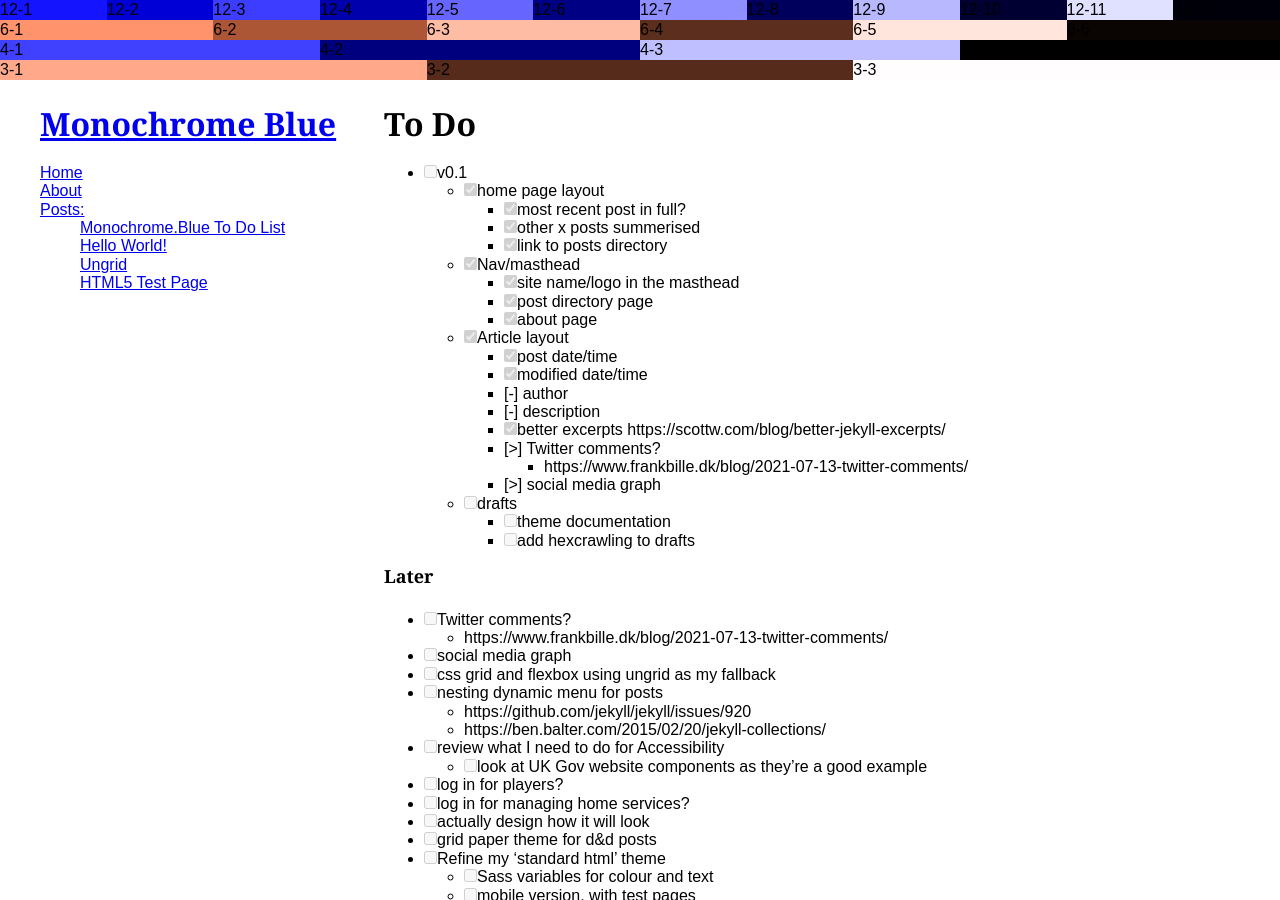
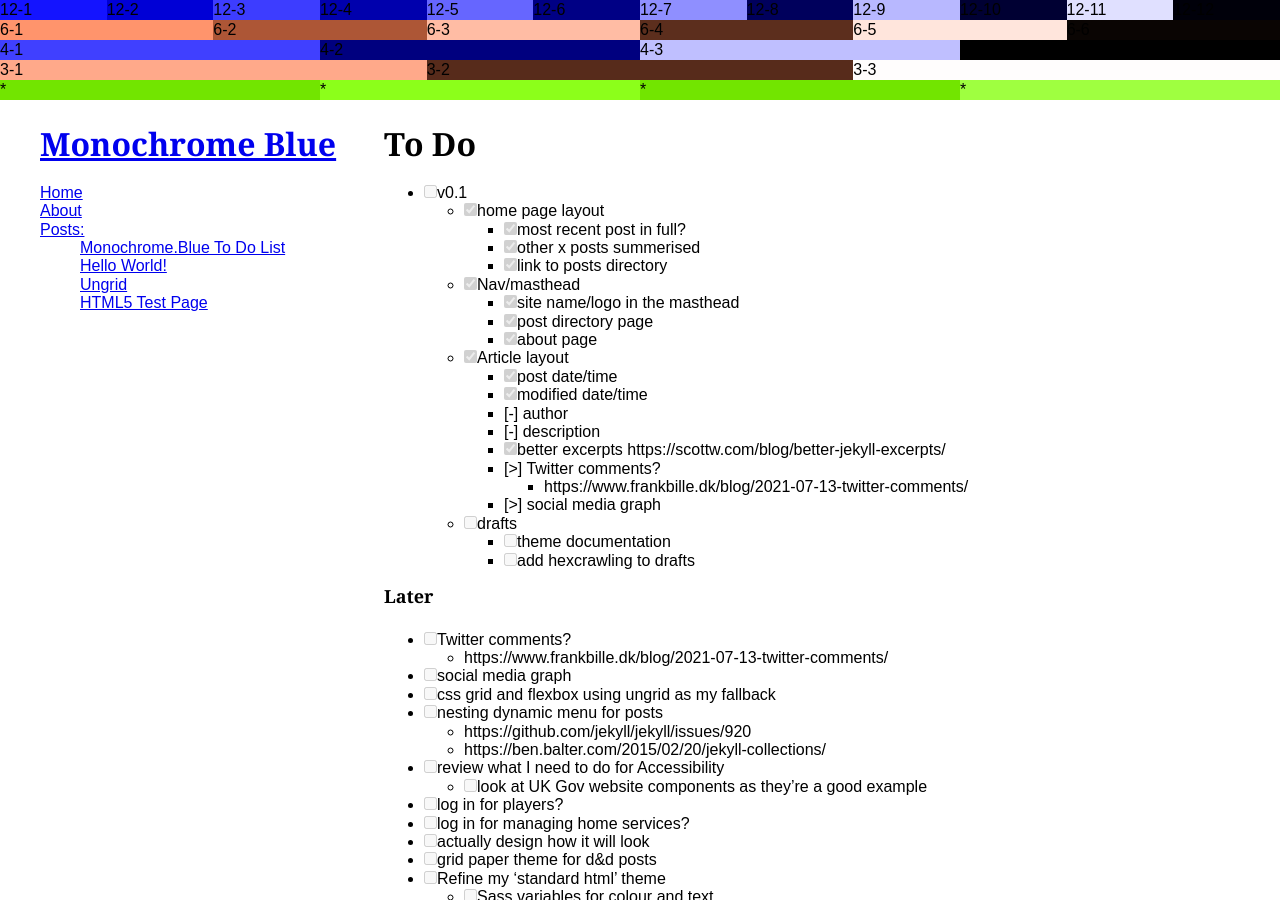
Before and after one commit to monochromeblue/battlemat, a Jekyll site: the page built from index.html, in a window 1280 px wide and 900 px high. Built offline with Jekyll 4.4.1, drawn with Linux system fonts in a browser that asks for light colours; cached includes are drawn as plain includes.

Commit message:
settling on a template

```diff
--- a/_layouts/default.html
+++ b/_layouts/default.html
@@ -45,10 +45,10 @@
     <p class="col _3-3">3-3</p>
   </div>
   <div class="row rowmix">
-    <p class="col _3-12"></p>
-    <p class="col _5-12"></p>
-    <p class="col _3-12"></p>
-    <p class="col _1-12"></p>
+    <p class="col _3-12">*</p>
+    <p class="col _5-12">*</p>
+    <p class="col _3-12">*</p>
+    <p class="col _1-12">*</p>
   </div>
 
   <div class="wrapper row">
```
